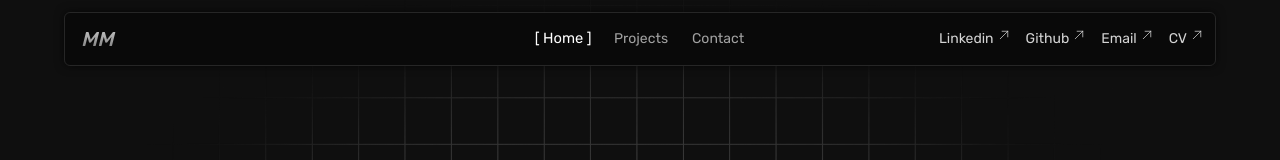
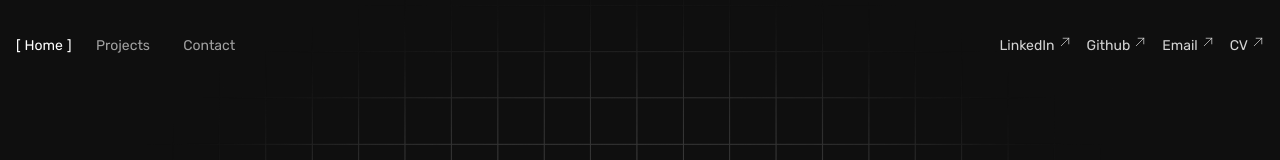
Before and after one commit to MaxymMelnychuk/portfolio, a Next.js app: page / in a window 1280 px wide. Shown: the top 160 px of the page. Built offline with nearby package versions, Linux system fonts and the light colour scheme.

Commit message:
refactor(layout): rebuild header with staggered navigation menu

```diff
--- a/components/layout/Header.tsx
+++ b/components/layout/Header.tsx
@@ -1,80 +1,129 @@
 "use client";
 
 import Link from "next/link";
+import { useEffect, useRef, useState } from "react";
 import { ArrowUpRightIcon } from "@heroicons/react/24/outline";
+import StaggeredMenu from "@/components/animations/StaggeredMenu";
+import MobileMenuButton from "@/components/layout/MobileMenuButton";
 import { usePathname } from "next/navigation";
+
+const externalLinks = [
+  {
+    label: "LinkedIn",
+    href: "https://www.linkedin.com/in/maxym-melnychuk-92891232b/",
+  },
+  { label: "Github", href: "https://github.com/MaxymMelnychuk" },
+  { label: "Email", href: "mailto:maxym.melnychuk.pro@gmail.com" },
+  { label: "CV", href: "./resume.pdf" },
+] as const;
+
+const menuItems = [
+  { label: "Home", ariaLabel: "Go to home page", link: "/" },
+  { label: "Projects", ariaLabel: "Go to projects page", link: "/projects" },
+  { label: "Contact", ariaLabel: "Go to contact page", link: "/contact" },
+] as const;
 
 export default function Header() {
   const pathname = usePathname();
+  const [menuOpen, setMenuOpen] = useState(false);
+
   const isHome = pathname === "/";
   const isProjects = pathname.startsWith("/projects");
   const isContact = pathname.startsWith("/contact");
 
+  const pathnameRef = useRef(pathname);
+
+  useEffect(() => {
+    document.body.classList.remove("menu-open");
+  }, []);
+
+  useEffect(() => {
+    if (pathnameRef.current === pathname) return;
+    pathnameRef.current = pathname;
+    setMenuOpen(false);
+  }, [pathname]);
+
+  const navItem = (isActive: boolean) =>
+    `relative before:content-['['] after:content-[']'] before:mr-1 after:ml-1 transition-all duration-300 focus-visible:outline-none focus-visible:ring-2 focus-visible:ring-neutral-500 rounded-sm ${
+      isActive
+        ? "text-white scale-105 before:text-white after:text-white"
+        : "text-neutral-400 hover:text-white before:text-transparent after:text-transparent"
+    }`;
+
   return (
-    <header className="fixed top-3 left-1/2 z-50 w-[calc(100vw-2rem)] max-w-6xl -translate-x-1/2 rounded-md border border-neutral-800 bg-[#090909] p-3 text-sm font-light text-neutral-300 shadow-[0_0_10px_rgba(0,0,0,0.6)] backdrop-blur font-rubik flex items-center">
-      <div className="flex-1">
+    <header className="fixed top-3 left-0 right-0 mx-auto z-50 sm:px-6 lg:px-0 w-[calc(100vw-2rem)] max-w-7xl py-6 text-sm font-light text-neutral-300 font-rubik flex items-center">
+      <div className="hidden lg:flex w-full items-center">
+        <nav className="flex-1 flex" aria-label="Main navigation">
+          <ul className="flex gap-4">
+            <li>
               <Link
                 href="/"
-          className="inline-block px-1 text-xl font-medium italic bg-linear-to-t from-neutral-500 to-neutral-300 bg-clip-text text-transparent"
+                className={navItem(isHome)}
+                aria-current={isHome ? "page" : undefined}
               >
-          MM
-        </Link>
-      </div>
-      <nav className="flex-1 flex justify-center">
-        <ul className="flex gap-6">
-          <li
-            className={`transition-colors duration-300 ease-in-out ${
-              isHome
-                ? "text-white scale-105"
-                : "text-neutral-400 hover:text-white"
-            }`}
-          >
-            <Link href="/">{isHome ? "[ Home ]" : "Home"}</Link>
-          </li>
-          <li
-            className={`transition-colors duration-300 ease-in-out ${
-              isProjects
-                ? "text-white scale-105"
-                : "text-neutral-400 hover:text-white"
-            }`}
-          >
-            <Link href="/projects">
-              {isProjects ? "[ Projects ]" : "Projects"}
+                Home
               </Link>
             </li>
-          <li
-            className={`transition-colors duration-300 ease-in-out ${
-              isContact
-                ? "text-white scale-105"
-                : "text-neutral-400 hover:text-white"
-            }`}
+            <li>
+              <Link
+                href="/projects"
+                className={navItem(isProjects)}
+                aria-current={isProjects ? "page" : undefined}
               >
-            <Link href="/contact">{isContact ? "[ Contact ]" : "Contact"}</Link>
+                Projects
+              </Link>
+            </li>
+            <li>
+              <Link
+                href="/contact"
+                className={navItem(isContact)}
+                aria-current={isContact ? "page" : undefined}
+              >
+                Contact
+              </Link>
             </li>
           </ul>
         </nav>
+
         <div className="flex-1 flex justify-end">
-        <ul className="flex gap-4">
-          <li className="hover:text-white flex whitespace-nowrap transition-colors duration-300 ease-in-out">
-            <a href="https://www.linkedin.com/in/maxym-melnychuk-92891232b/">
-              Linkedin
+          <ul className="flex gap-4" aria-label="External links">
+            {externalLinks.map(({ label, href }) => (
+              <li
+                key={label}
+                className="hover:text-white flex whitespace-nowrap transition-colors"
+              >
+                <a
+                  href={href}
+                  target={href.startsWith("http") ? "_blank" : undefined}
+                  rel={
+                    href.startsWith("http") ? "noopener noreferrer" : undefined
+                  }
+                  aria-label={label}
+                  className="focus-visible:outline-none focus-visible:ring-2 focus-visible:ring-neutral-500 rounded-sm"
+                >
+                  {label}
                 </a>
-            <ArrowUpRightIcon className="ml-1 w-3 h-3" />
+                <ArrowUpRightIcon className="ml-1 w-3 h-3" aria-hidden="true" />
               </li>
-          <li className="hover:text-white flex whitespace-nowrap transition-colors duration-300 ease-in-out">
-            <a href="https://github.com/MaxymMelnychuk">Github</a>
-            <ArrowUpRightIcon className="ml-1 w-3 h-3" />
-          </li>
-          <li className="hover:text-white flex whitespace-nowrap transition-colors duration-300 ease-in-out">
-            <a href="mailto:maxym.melnychuk.pro@gmail.com">Email</a>
-            <ArrowUpRightIcon className="ml-1 w-3 h-3" />
-          </li>
-          <li className="hover:text-white flex whitespace-nowrap transition-colors duration-300 ease-in-out">
-            <a href="#">CV</a>
-            <ArrowUpRightIcon className="ml-1 w-3 h-3" />
-          </li>
+            ))}
           </ul>
         </div>
+      </div>
+
+      <MobileMenuButton
+        open={menuOpen}
+        onClick={() => setMenuOpen((prev) => !prev)}
+      />
+
+      <StaggeredMenu
+        open={menuOpen}
+        onOpenChange={setMenuOpen}
+        socialItems={externalLinks.map(({ label, href }) => ({
+          label,
+          link: href,
+        }))}
+        items={[...menuItems]}
+      />
     </header>
   );
 }
```
Lines whose indentation alone changed are shown as unchanged.
